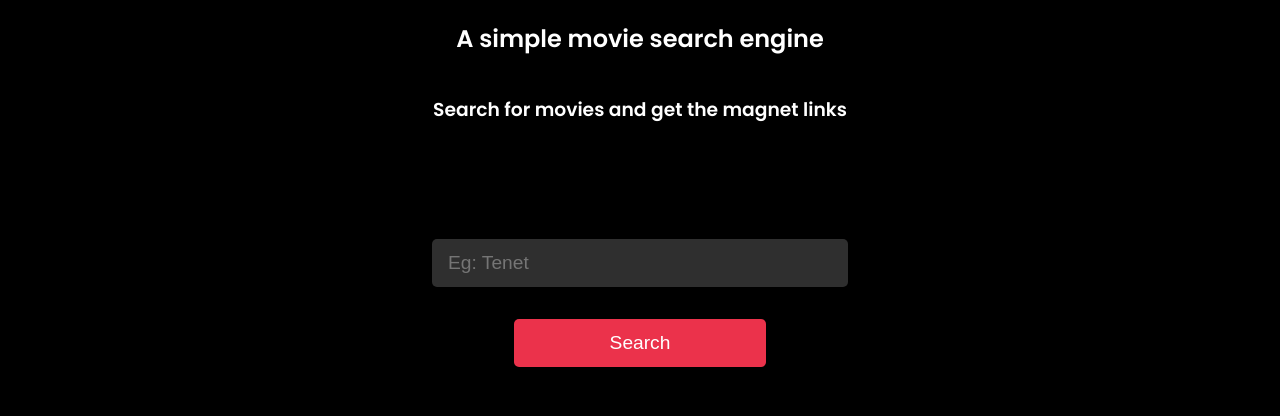
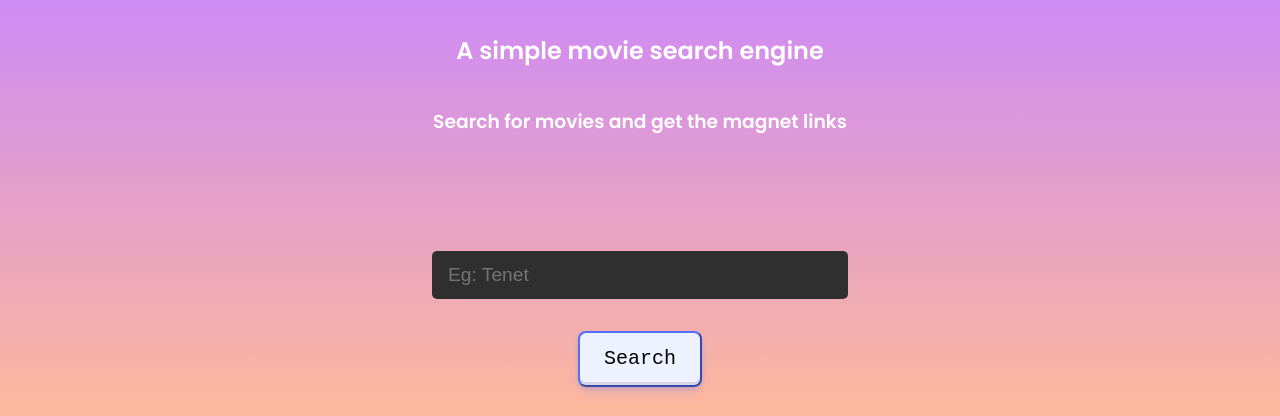
Before and after one commit to adithyapaib/magnetMovies, a website: page api/home.html in a window 1280 px wide. Shown: the part 400-816 px from the top of the page. Drawn offline with Linux system fonts and the light colour scheme.

Commit message:
Added a appealing background and button animation.

```diff
--- a/api/home.html
+++ b/api/home.html
@@ -15,7 +15,10 @@
   <style>
     body {
       font-family: 'Poppins', sans-serif;
-      background: black;
+      background: #A770EF;  /* fallback for old browsers */
+background: -webkit-linear-gradient(to top, #FDB99B, #CF8BF3, #A770EF);  /* Chrome 10-25, Safari 5.1-6 */
+background: linear-gradient(to top, #FDB99B, #CF8BF3, #A770EF); /* W3C, IE 10+/ Edge, Firefox 16+, Chrome 26+, Opera 12+, Safari 7+ */
+
 
     }
     .container
@@ -78,25 +81,52 @@
         margin-bottom: 2rem;
     }
 
-    #btn
-    {
-        width: 20%;
-        height: 3rem;
-        border-radius: 5px;
-        border: none;
-        background: #eb324b;
-        color: white;
-        font-size: 1.2rem;
-        padding: 0 1rem;
-        margin-bottom: 2rem;
-    }
+    #btn {
+  align-items: center;
+  appearance: none;
+  background-color: #EEF2FF;
+  border-radius: 8px;
+  border-width: 2px;
+  border-color: #536DFE;
+  box-shadow: rgba(83, 109, 254, 0.2) 0 2px 4px, rgba(83, 109, 254, 0.15) 0 7px 13px -3px, #D6D6E7 0 -3px 0 inset;
+  box-sizing: border-box;
+  color: black;
+  cursor: pointer;
+  display: inline-flex;
+  font-family: "JetBrains Mono", monospace;
+  height: 56px;
+  justify-content: center;
+  line-height: 1;
+  list-style: none;
+  overflow: hidden;
+  padding-left: 24px;
+  padding-right: 24px;
+  position: relative;
+  text-align: center;
+  text-decoration: none;
+  transition: box-shadow 0.15s, transform 0.15s;
+  user-select: none;
+  -webkit-user-select: none;
+  touch-action: manipulation;
+  white-space: nowrap;
+  will-change: box-shadow, transform;
+  font-size: 20px;
+}
 
-    #btn:hover {
-        background-color: #2f2f2f;
-        color: #eb324b;
-        cursor: pointer;
-        transition: 0.3s;
-    }
+#btn:focus {
+  outline: none;
+  box-shadow: #D6D6E7 0 0 0 1.5px inset, rgba(83, 109, 254, 0.4) 0 2px 4px, rgba(83, 109, 254, 0.3) 0 7px 13px -3px, #D6D6E7 0 -3px 0 inset;
+}
+
+#btn:hover {
+  box-shadow: rgba(83, 109, 254, 0.3) 0 4px 8px, rgba(83, 109, 254, 0.2) 0 7px 13px -3px, #D6D6E7 0 -3px 0 inset;
+  transform: translateY(-2px);
+}
+
+#btn:active {
+  box-shadow: #D6D6E7 0 3px 7px inset;
+  transform: translateY(2px);
+}
   </style>
 
   <body>
```
